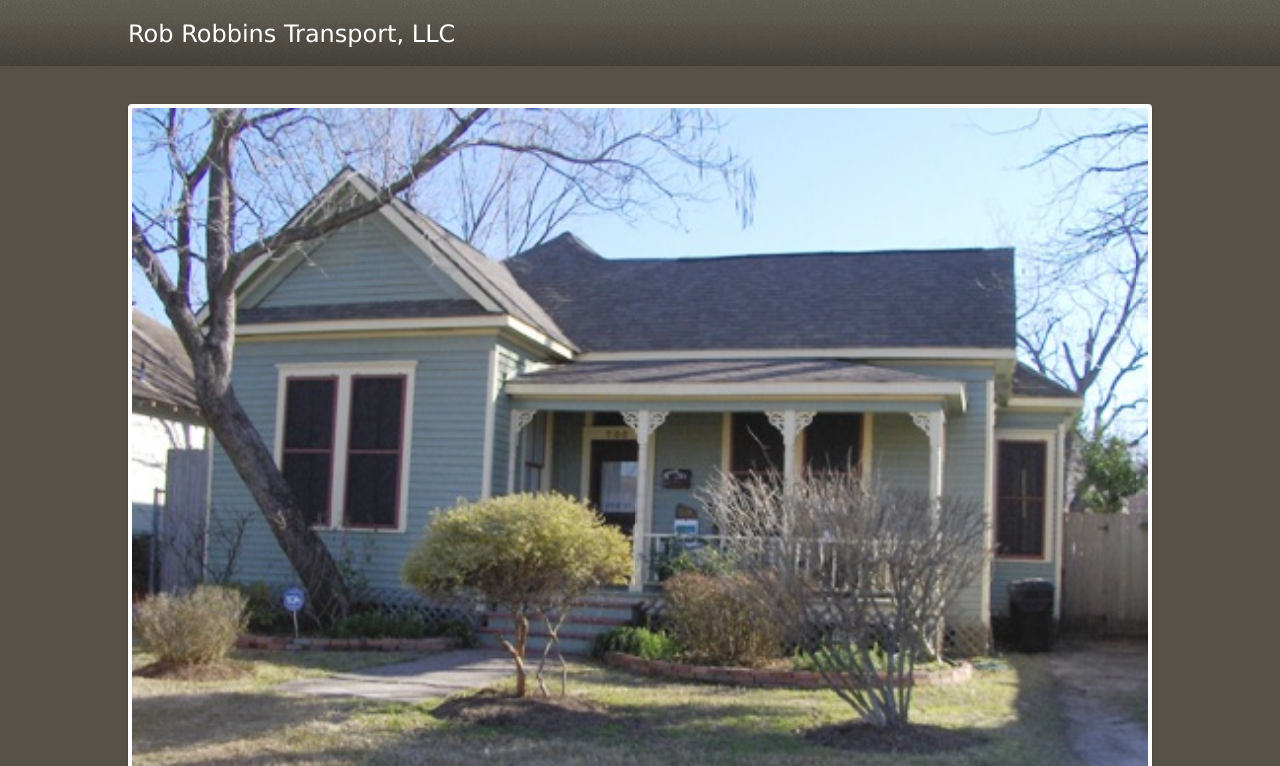
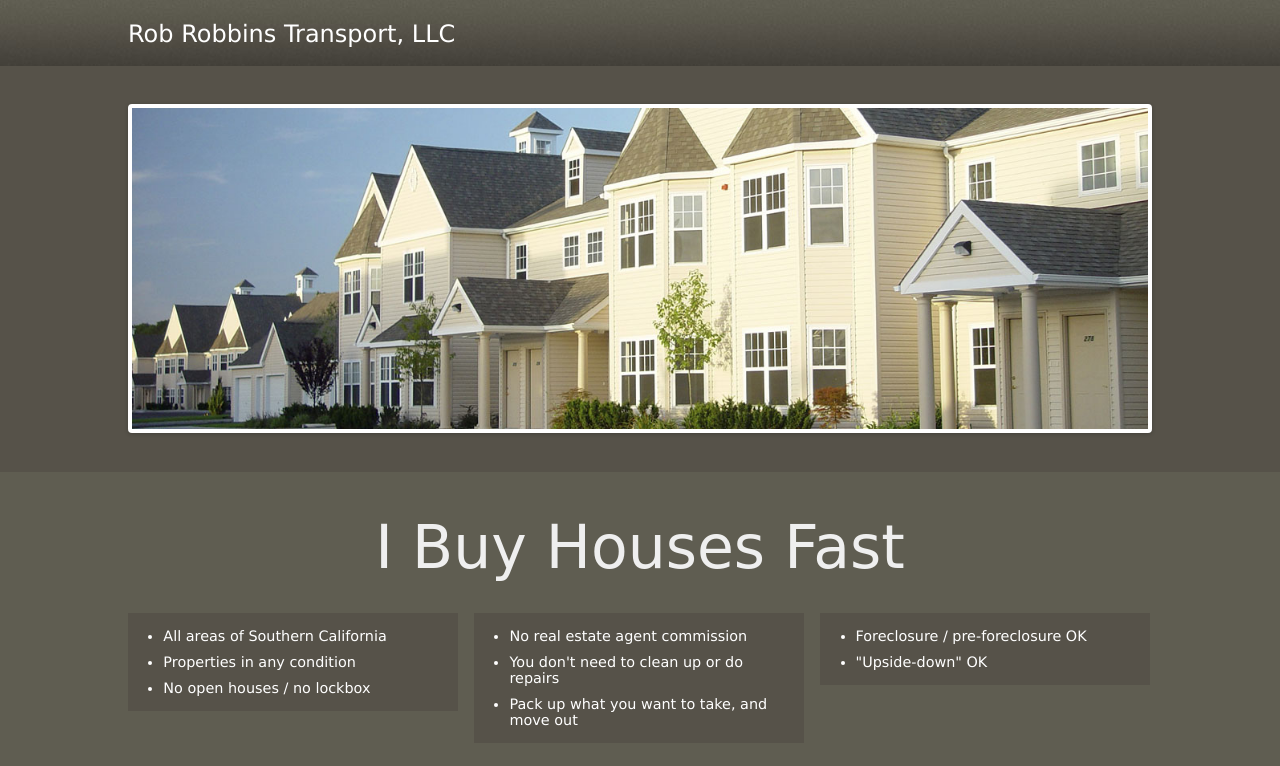
Before and after one commit to robrobbinsllc/robrobbins, a plain HTML site: page index.html in a window 1280 px wide. Shown: the top 766 px of the page. Drawn offline with Linux system fonts and the light colour scheme; a web font is replaced by a local one.

Commit message:
Revert "Updating banner images"
This reverts commit a9fa56a6c8943565581a0b405e56c665b89b4cfd.

```diff
--- a/index.html
+++ b/index.html
@@ -55,7 +55,7 @@ License URL: http://creativecommons.org/licenses/by/3.0/
                 <div class="flex-viewport" style="overflow: hidden; position: relative;">
                     <ul class="slides" style="width: 100%; -webkit-transition: 0.6s; transition: 0.6s; -webkit-transform: translate3d(-5032px, 0, 0);">
                         <li class="clone" style="width: 100%; float: left; display: block;">
-                            <img src="images/home1.jpg" alt=""/>
+                            <img src="images/slider1.jpg" alt=""/>
                         </li>
                         <li style="width: 100%; float: left; display: block;" class="">
                             <img src="images/slider2.jpg" alt=""/>
```
Also changed, not shown: images/home1.jpg (deleted).
